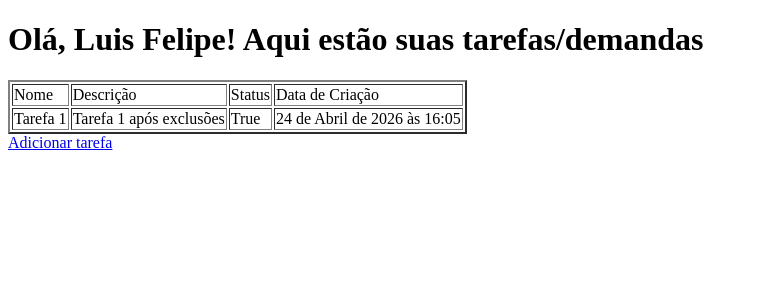
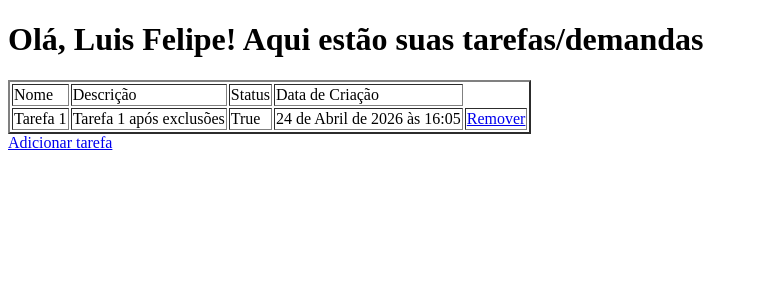
Before and after one commit to luiirye/django-project-gestao-juridica, a Django app: page /tarefas/ in a window 1280 px wide. Shown: the top 300 px of the page, without its empty margins (0-758 px from the left). Run offline with Django 5.2, Linux system fonts and the light colour scheme; data comes from the database, SQL or seed files in the repository; both versions use the stored data as it was after the commit.

Commit message:
Removendo Tarefas
Co-authored-by: Copilot <copilot@github.com>

```diff
--- a/tarefas/urls.py
+++ b/tarefas/urls.py
@@ -8,4 +8,5 @@ urlpatterns = [
     # aqui serão definidas as rotas relacionadas ao app "tarefas"
     path('', views.tarefas_home, name='home'),
     path('registrar/', views.registrar_tarefas, name='registrar_tarefas'),
+    path('remover/<int:id>/', views.remover_tarefas, name='remover_tarefas')
 ]
--- a/tarefas/views.py
+++ b/tarefas/views.py
@@ -1,4 +1,4 @@
-from django.shortcuts import render, redirect # importamos a função render para renderizar os templates HTML e a função redirect para redirecionar o usuário para outra página após o envio do formulário
+from django.shortcuts import render, redirect, get_object_or_404 # importamos a função render para renderizar os templates HTML e a função redirect para redirecionar o usuário para outra página após o envio do formulário
 from django.http import HttpRequest #importar a classe HttpRequest para tipar o parâmetro da função
 from .forms import TarefasForm
 from .models import tarefaModel
@@ -26,3 +26,8 @@ def registrar_tarefas(request:HttpRequest):
     }
 
     return render(request, 'tarefas/registrar.html', contexto)
+
+def remover_tarefas(request:HttpRequest, id):
+    tarefa = get_object_or_404(tarefaModel, id=id)
+    tarefa.delete()
+    return redirect("tarefas:home")
--- a/templates/tarefas/home.html
+++ b/templates/tarefas/home.html
@@ -26,6 +26,7 @@
                         <td>{{ tarefa.descricao }}</td>
                         <td>{{ tarefa.concluido }}</td>
                         <td>{{ tarefa.data_criacao }}</td>
+                        <td><a href="{% url 'tarefas:remover_tarefas' tarefa.id %}">Remover</a></td>
                     </tr>
                 {% endfor %}
             </tbody>
```
Also changed, not shown: db.sqlite3.
